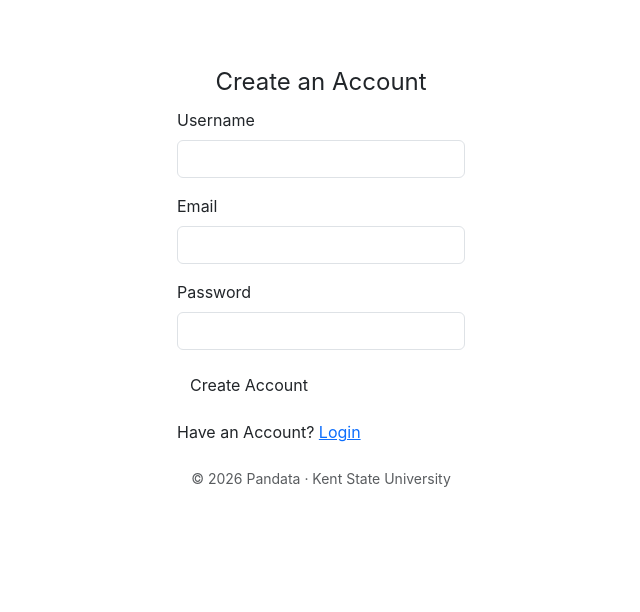
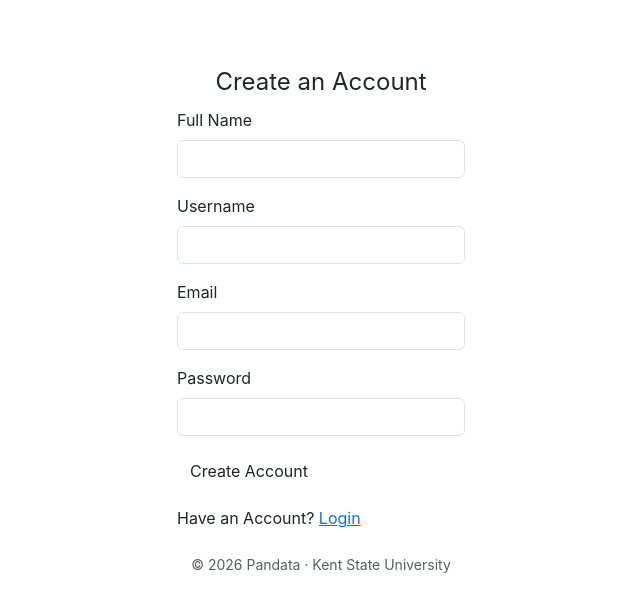
Before and after one commit to PusiaPaker/CDMP, a Flask app: page /register in a window 1280 px wide. Shown: the part 77-689 px from the top of the page, without its empty margins (319-959 px from the left). Run offline with Flask 3, Linux system fonts and the light colour scheme.

Commit message:
full name in register page

```diff
--- a/app/populate/users.py
+++ b/app/populate/users.py
@@ -9,10 +9,11 @@ def checkUserInDatabase(username) -> bool:
         exists().where(User.username == username)
     )).scalar()
 
-def createUser(name, passwd, email=None) -> User | None:
+def createUser(name, passwd, email=None, full_name=None) -> User | None:
     if not checkUserInDatabase(name):
         return User(
                 username = name,
+                full_name = full_name if full_name else name,
                 password = generate_password_hash(passwd),
                 email = email if email else name + "@gmail.com",
                 )
--- a/app/routes/auth.py
+++ b/app/routes/auth.py
@@ -34,16 +34,25 @@ def login():
 @AuthBP.route("/register", methods=["GET", "POST"])
 def register():
     if request.method == "POST":
+        full_name = request.form.get("full_name", "").strip()
         username = request.form.get("username", "").strip()
         password = request.form.get("password", "")
-        email = request.form.get("email", "")
+        email = request.form.get("email", "").strip()
+
+        if not full_name:
+            return render_template("auth/register.html", error="Full name is required."), 400
 
         user = db.session.query(User).filter_by(username=username).first()
         if user:
             return render_template("auth/register.html", error="Username is taken."), 401
 
 
-        new_user = User(username=username, password=generate_password_hash(password), email=email)
+        new_user = User(
+            username=username,
+            full_name=full_name,
+            password=generate_password_hash(password),
+            email=email,
+        )
         db.session.add(new_user)
         db.session.commit()
 
--- a/app/routes/debug.py
+++ b/app/routes/debug.py
@@ -22,6 +22,7 @@ def getUsers():
         res.append({
             "id": user.id,
             "username": user.username,
+            "full_name": user.full_name,
             "password": user.password,
             "email": user.email,
         })
@@ -57,6 +58,7 @@ def populateDatabase():
 def registerUser(username: str, password: str):
     user = User(
         username = username,
+        full_name = username,
         password = generate_password_hash(password),
         email = username + "@gmail.com",
     )
@@ -67,6 +69,7 @@ def registerUser(username: str, password: str):
     return jsonify({
         "id": user.id,
         "username": user.username,
+        "full_name": user.full_name,
         "password": user.password,
         "email": user.email,
     }), 201
--- a/app/routes/project/reports.py
+++ b/app/routes/project/reports.py
@@ -46,7 +46,7 @@ def download_report(project_id):
     user = db.session.get(User, session.get("user_id"))
 
     return send_file(
-        generate_report_pdf(project, user.username if user else "Unknown"),
+        generate_report_pdf(project, user.full_name if user else "Unknown"),
         mimetype="application/pdf",
         as_attachment=False,
         download_name=get_report_file_name(project.title),
--- a/app/tables/users.py
+++ b/app/tables/users.py
@@ -1,5 +1,5 @@
 from sqlalchemy.orm import Mapped, mapped_column
-from sqlalchemy import ForeignKey
+from sqlalchemy import String
 
 import uuid
 
@@ -10,5 +10,6 @@ class User(Base):
 
     id: Mapped[str] = mapped_column(primary_key=True, default=lambda: str(uuid.uuid4()))
     username: Mapped[str] = mapped_column(unique=True)
+    full_name: Mapped[str | None] = mapped_column(String(255), nullable=True)
     password: Mapped[str] = mapped_column(nullable=False)
     email: Mapped[str] = mapped_column(unique=True)
--- a/app/templates/auth/register.html
+++ b/app/templates/auth/register.html
@@ -15,16 +15,20 @@
 <div class="login-container container-fluid w-25 p-3">
     <form action="/register" method="POST">
         <legend class="text-center">Create an Account</legend>
+        {% if error %}
+        <div class="mb-3 text-danger">{{ error }}</div>
+        {% endif %}
+        <div class="mb-3">
+            <label for="full_name" class="form-label">Full Name</label>
+            <input name="full_name" id="full_name" class="form-control" value="{{ request.form.get('full_name', '') }}" required>
+        </div>
         <div class="mb-3">
             <label for="username" class="form-label">Username</label>
-            <input name="username" id="username" class="form-control" required>
-            {% if error %}
-            <span class="text-danger">{{ error }}</span>
-            {% endif %}
+            <input name="username" id="username" class="form-control" value="{{ request.form.get('username', '') }}" required>
         </div>
         <div class="mb-3">
             <label for="email" class="form-label">Email</label>
-            <input type="email" name="email" id="email" class="form-control" required>
+            <input type="email" name="email" id="email" class="form-control" value="{{ request.form.get('email', '') }}" required>
         </div>
         <div class="mb-3">
             <label for="pass" class="form-label">Password</label>
```
Also changed, not shown: tests/conftest.py (+4 -1 lines), tests/test_auth.py (+13 -2 lines).
